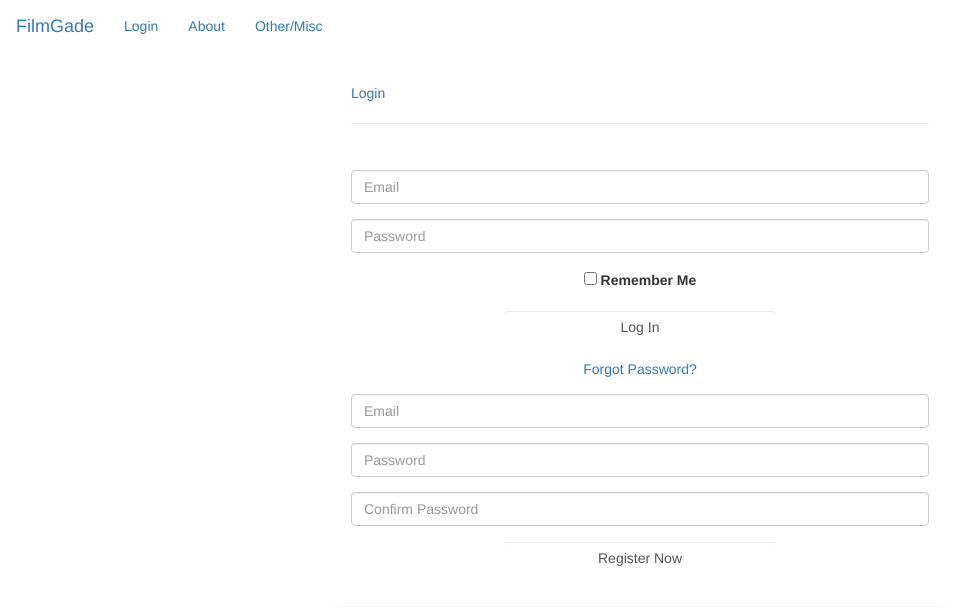
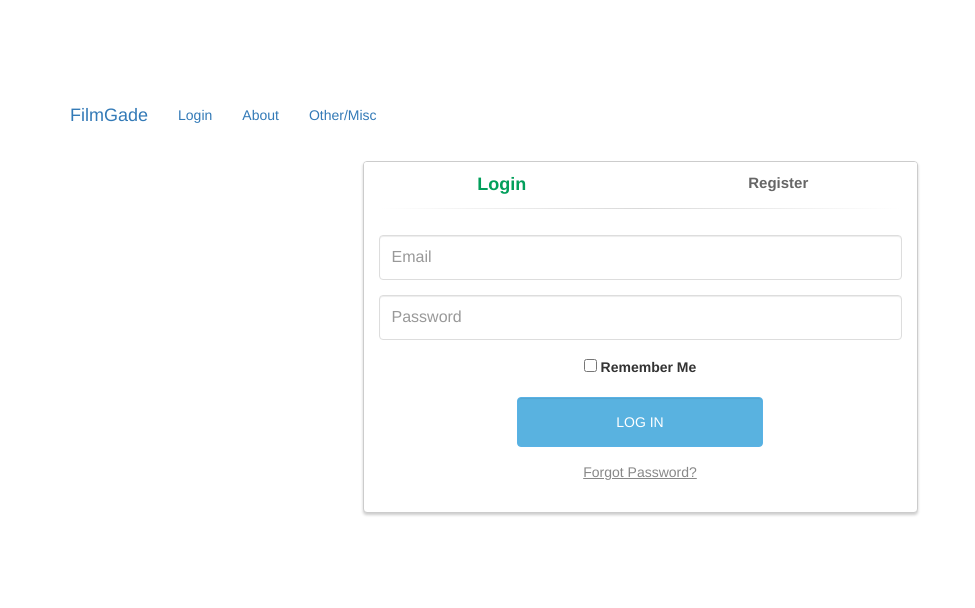
Before and after one commit to madhat5/HaitiFilm, a website: page public/index.html in a window 1280 px wide. Shown: the whole page, without its empty margins (0-975 px from the left). Drawn offline with nearby package versions, Linux system fonts and the light colour scheme.

Commit message:
navbar and login screen work

```diff
--- a/models/movie.js
+++ b/models/movie.js
@@ -10,7 +10,7 @@ var movieSchema = new mongoose.Schema({
   movDescription: {
     type: String,
   },
-  create_at: {
+  created_at: {
     type: Date,
     default: Date.now
   },
--- a/models/user.js
+++ b/models/user.js
@@ -13,7 +13,7 @@ var userSchema = new mongoose.Schema({
   favorites: {
     type: Array
   },
-  create_at: {
+  created_at: {
     type: Date,
     default: Date.now
   },
--- a/public/app.js
+++ b/public/app.js
@@ -94,9 +94,31 @@ angular.module('MyUsers', []).directive('ngmyusers', function(){
         console.log(Cookies);
       };
 
-    }] // end of controller
-  }; // end of return
-}); // end of angular.module
+    // =============================================
+    // below is login page form funcitonality
+    // convert to angular
+    // =============================================
+    // $(function() {
+    //     $('#login-form-link').click(function(e) {
+    //     $("#login-form").delay(100).fadeIn(100);
+    //     $("#register-form").fadeOut(100);
+    //     $('#register-form-link').removeClass('active');
+    //     $(this).addClass('active');
+    //     e.preventDefault();
+    //   });
+    //   $('#register-form-link').click(function(e) {
+    //     $("#register-form").delay(100).fadeIn(100);
+    //     $("#login-form").fadeOut(100);
+    //     $('#login-form-link').removeClass('active');
+    //     $(this).addClass('active');
+    //     e.preventDefault();
+    //   });
+    // });
+    // =============================================
+
+    }] // end of USER controller
+  }; // end of USER return
+}); // end of USER angular.module
 
 // MOVIE CONTROLLER ==============================================
 angular.module('MyMovies', []).directive('ngmymovies', function(){
@@ -146,9 +168,10 @@ angular.module('MyMovies', []).directive('ngmymovies', function(){
         self.$http.delete('/')
       }; // end of MOVIE DELETE
 
-    }] // end of controller
-  }; // end of return
-}); // end of angular.module
+    }] // end of MOVIE controller
+  }; // end of MOVIE return
+}); // end of MOVIE angular.module
+
 
 // TEMP ==============================================
       // // CREATE GOAL, POST
--- a/public/index.html
+++ b/public/index.html
@@ -4,11 +4,13 @@
   <title>FilmGade</title>
   <!-- Bootstrap: compiled and minified CSS -->
   <link rel="stylesheet" href="https://maxcdn.bootstrapcdn.com/bootstrap/3.3.6/css/bootstrap.min.css" integrity="sha384-1q8mTJOASx8j1Au+a5WDVnPi2lkFfwwEAa8hDDdjZlpLegxhjVME1fgjWPGmkzs7" crossorigin="anonymous">
+  <link rel="stylesheet" type="text/css" href="style.css">
 </head>
 <body>
   <div id='site-wrapper' ngmyusers>
 <!-- =================== NAVBAR =================== -->
-    <nav class='navbar navbar-light bg-faded'>
+    <nav class='navbar navbar-light bg-faded navbar-static-top'>
+      <div class='container'>
         <a class='navbar-brand' href="#" >FilmGade</a>
         <!-- HOME SCREEN -->
         <ul class='nav navbar-nav' ng-hide='userController.loggedIn'>
@@ -34,9 +36,10 @@
             <a href="#" ng-click=''>My Movies</a>
           </li>
         </ul>
+      </div>
     </nav>
 <!-- ================= WELCOME SCREEN ================= -->
-    <div class='container-fluid'>
+    <div class='container'>
       <div id='landing-page' class='row'>
         <div class='col-md-6 col-md-offset-3'>
           <div class='panel panel-login'>
@@ -47,7 +50,7 @@
                   <a href="#" class='active' id='login-form-link'>Login</a>
                 </div>
                 <div class='col-xs-6'>
-                  <a href="#" id='register-form-link'></a>
+                  <a href="#" id='register-form-link'>Register</a>
                 </div>
               </div>
               <hr>
@@ -86,7 +89,7 @@
                     </div>
                   </form> <!-- end of login form -->
                   <!-- REGISTER FORM -->
-                  <form id='register-form' action='#' method='post' role='form' style='dislpay: none'>
+                  <form id='register-form' action='#' method='post' role='form' style='display: none'>
                     <div class='form-group'>
                       <input type='text' name='username' id='username' tabindex="1" class='form-control' placeholder='Email' value='' ng-model='userController.registerUsername'>
                     </div>
@@ -111,8 +114,6 @@
         </div>
       </div>
     </div>
-
-
 <!-- ================== 1st DESIGN ================== -->
         <!-- LOGIN -->
 <!--         <div class='login-form' ng-hide='userController.loggedIn'>
@@ -137,8 +138,6 @@
           <button id='register-submit' type='submit' name='action' class='btn btn-default' ng-click='userController.registerSubmit()'>Register</button>
         </div> --> <!-- end of register-form -->
 <!-- ================== 1st DESIGN ================== -->
-
-
       </div> <!-- end of landing-page -->
     </div> <!-- end of container -->
 <!-- ================== LOGGED IN ================== -->
@@ -181,21 +180,21 @@
     <div class='container-fluid' id='movie-display' ng-show='userController.loggedIn'>
       <div id='movie-display1' class='row'>
         <h1>Favorites</h1>
-          <div class='favorites-partials' ng-include='/partials/favorites.html'></div>
+          <div class='favorites-partials' ng-include='partials/favorites.html'></div>
       </div>
-      <div id='movie-display2' class='row' >
+      <div id='movie-display2' class='row'>
         <h1>Recently Added</h1>
       </div>
-      <div id='movie-display3' class='row' >
+      <div id='movie-display3' class='row'>
         <h1>Action</h1>
       </div>
-      <div id='movie-display4' class='row' >
+      <div id='movie-display4' class='row'>
         <h1>Comedy</h1>
       </div>
-      <div id='movie-display5' class='row' >
+      <div id='movie-display5' class='row'>
         <h1>Music Videos</h1>
       </div>
-      <div id='movie-display6' class='row' >
+      <div id='movie-display6' class='row'>
         <h1>Horror</h1>
       </div>
     </div> <!-- end of container -->
--- a/public/style.css
+++ b/public/style.css
@@ -14,3 +14,103 @@ ol {
     margin-top: 0;
     margin-bottom: 10px;
 }
+
+body {
+    padding-top: 90px;
+}
+.panel-login {
+  border-color: #ccc;
+  -webkit-box-shadow: 0px 2px 3px 0px rgba(0,0,0,0.2);
+  -moz-box-shadow: 0px 2px 3px 0px rgba(0,0,0,0.2);
+  box-shadow: 0px 2px 3px 0px rgba(0,0,0,0.2);
+}
+.panel-login>.panel-heading {
+  color: #00415d;
+  background-color: #fff;
+  border-color: #fff;
+  text-align:center;
+}
+.panel-login>.panel-heading a{
+  text-decoration: none;
+  color: #666;
+  font-weight: bold;
+  font-size: 15px;
+  -webkit-transition: all 0.1s linear;
+  -moz-transition: all 0.1s linear;
+  transition: all 0.1s linear;
+}
+.panel-login>.panel-heading a.active{
+  color: #029f5b;
+  font-size: 18px;
+}
+.panel-login>.panel-heading hr{
+  margin-top: 10px;
+  margin-bottom: 0px;
+  clear: both;
+  border: 0;
+  height: 1px;
+  background-image: -webkit-linear-gradient(left,rgba(0, 0, 0, 0),rgba(0, 0, 0, 0.15),rgba(0, 0, 0, 0));
+  background-image: -moz-linear-gradient(left,rgba(0,0,0,0),rgba(0,0,0,0.15),rgba(0,0,0,0));
+  background-image: -ms-linear-gradient(left,rgba(0,0,0,0),rgba(0,0,0,0.15),rgba(0,0,0,0));
+  background-image: -o-linear-gradient(left,rgba(0,0,0,0),rgba(0,0,0,0.15),rgba(0,0,0,0));
+}
+.panel-login input[type="text"],.panel-login input[type="email"],.panel-login input[type="password"] {
+  height: 45px;
+  border: 1px solid #ddd;
+  font-size: 16px;
+  -webkit-transition: all 0.1s linear;
+  -moz-transition: all 0.1s linear;
+  transition: all 0.1s linear;
+}
+.panel-login input:hover,
+.panel-login input:focus {
+  outline:none;
+  -webkit-box-shadow: none;
+  -moz-box-shadow: none;
+  box-shadow: none;
+  border-color: #ccc;
+}
+.btn-login {
+  background-color: #59B2E0;
+  outline: none;
+  color: #fff;
+  font-size: 14px;
+  height: auto;
+  font-weight: normal;
+  padding: 14px 0;
+  text-transform: uppercase;
+  border-color: #59B2E6;
+}
+.btn-login:hover,
+.btn-login:focus {
+  color: #fff;
+  background-color: #53A3CD;
+  border-color: #53A3CD;
+}
+.forgot-password {
+  text-decoration: underline;
+  color: #888;
+}
+.forgot-password:hover,
+.forgot-password:focus {
+  text-decoration: underline;
+  color: #666;
+}
+
+.btn-register {
+  background-color: #1CB94E;
+  outline: none;
+  color: #fff;
+  font-size: 14px;
+  height: auto;
+  font-weight: normal;
+  padding: 14px 0;
+  text-transform: uppercase;
+  border-color: #1CB94A;
+}
+.btn-register:hover,
+.btn-register:focus {
+  color: #fff;
+  background-color: #1CA347;
+  border-color: #1CA347;
+}
```
Also changed, not shown: README.md. Lines whose indentation alone changed are shown as unchanged.
